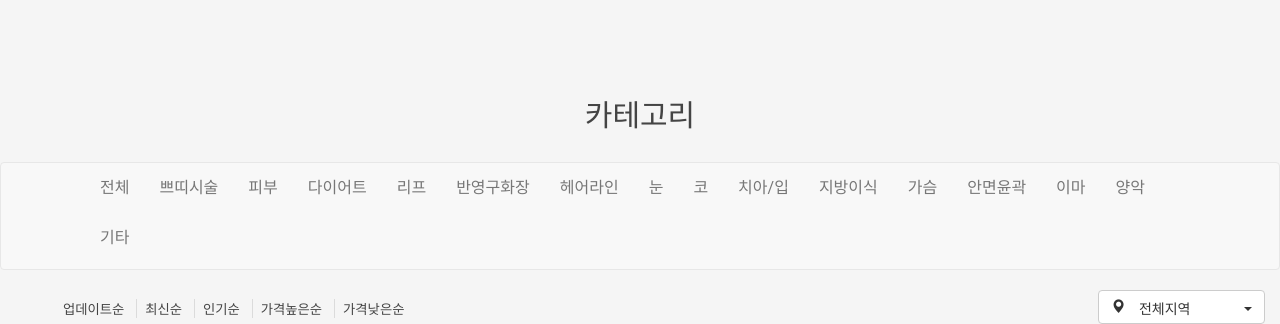
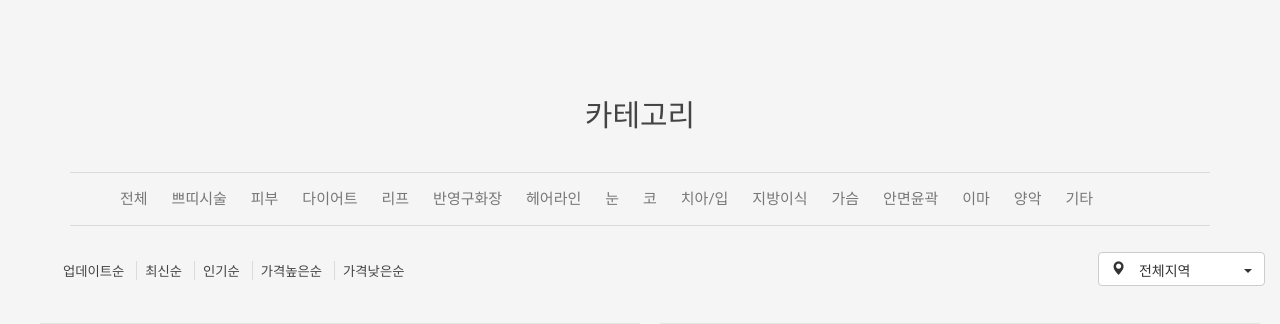
Before and after one commit to zaiyou12/lawdians, a Flask app: page /hospital in a window 1280 px wide. Shown: the part 1082-1406 px from the top of the page. Run offline with Flask 2, Linux system fonts and the light colour scheme; some libraries are stand-ins or nearby versions.

Commit message:
hostpital.html hospital category one-row & leftright scroll

```diff
--- a/static/assets/css/hospital.css
+++ b/static/assets/css/hospital.css
@@ -9,6 +9,26 @@ body{
 
 .hospital-category{
     margin-top: 30px;
+}
+
+.hospital-category2 {
+  margin-top: 30px;
+  border-top: 1px solid #dbdbdb;
+  border-bottom: 1px solid #dbdbdb;
+  white-space: nowrap;
+  overflow-y: hidden;
+  padding-top: 15px;
+  padding-bottom: 15px;
+}
+
+.hospital-category2>li {
+  display: inline;
+  font-size: 15px;
+  padding: 15px 10px;
+}
+.hospital-category2 > li > a {
+  text-decoration: none;
+  color : #777
 }
 
 .search-filter{
--- a/templates/_hospital.html
+++ b/templates/_hospital.html
@@ -124,20 +124,8 @@
 
 <section class="section padding-top-section">
     <h2 class="title text-center">카테고리</h2>
-    <nav class="navbar navbar-default hospital-category">
         <div class="container">
-            <!-- Brand and toggle get grouped for better mobile display -->
-            <div class="navbar-header">
-                <button type="button" class="navbar-toggle collapsed" data-toggle="collapse"
-                        data-target="#hospital-category" aria-expanded="false">
-                    <span class="sr-only">Toggle navigation</span>
-                    <span class="icon-bar"></span>
-                    <span class="icon-bar"></span>
-                    <span class="icon-bar"></span>
-                </button>
-            </div>
-            <div class="collapse navbar-collapse" id="hospital-category">
-                <ul class="nav navbar-nav">
+                <ul class="hospital-category2">
                     <li><a role="button">전체</a></li>
                     <li><a role="button">쁘띠시술</a></li>
                     <li><a role="button">피부</a></li>
@@ -155,9 +143,9 @@
                     <li><a role="button">양악</a></li>
                     <li><a role="button">기타</a></li>
                 </ul>
-            </div>
         </div>
-    </nav><!-- hospital-categort -->
+      </nav>
+
     <div class="search-filter clearfix">
         <div class="col-md-6">
             <ul class="filter-sorting">
```
